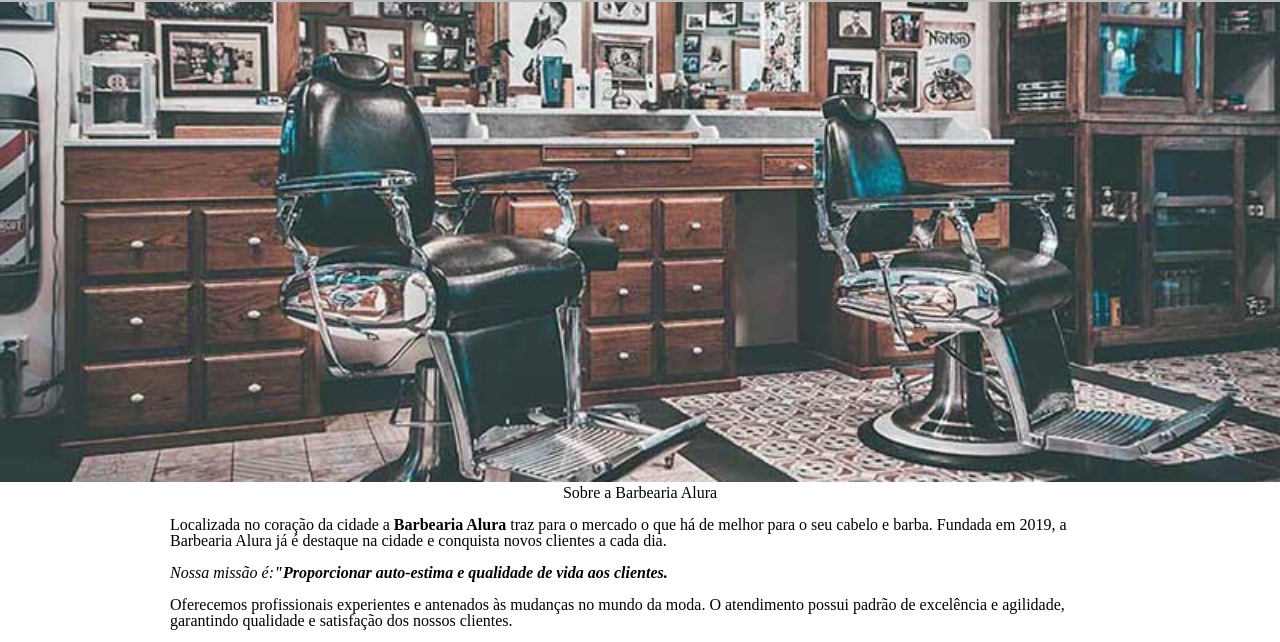
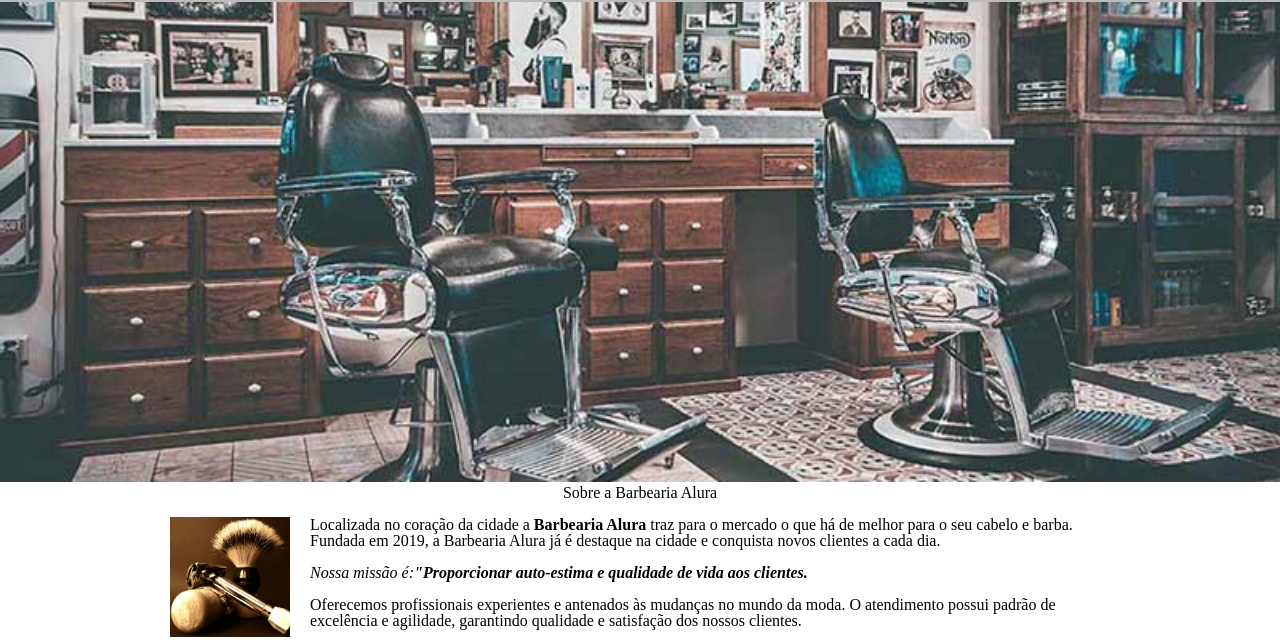
Before and after one commit to JTBCode86/HTML, a plain HTML site: page index.html in a window 1280 px wide. Shown: the part 291-933 px from the top of the page. Drawn offline with Linux system fonts and the light colour scheme.

Commit message:
Ajustando css, pagina principal e incluindo uma nova imagem.

```diff
--- a/Style.css
+++ b/Style.css
@@ -160,6 +160,7 @@ td, th{
     text-align: center;
     font-size: em;
     margin: 0 0 1em;
+    clear: left;
 }
 
 .principal p{
@@ -174,6 +175,12 @@ td, th{
     font-style: italic;
 }
 
+.utensilios{
+    width: 120px;
+    float: left;
+    margin: 0 20px 20px 0;
+}
+
 .imagembeneficios{
     width: 60%;
 }
--- a/index.html
+++ b/index.html
@@ -23,6 +23,9 @@
         <main>
             <section class="principal">
                 <h2 class="titulo-principal">Sobre a Barbearia Alura</h2>
+
+                <img class= "utensilios" src="utensilios.jpg" alt="utensilios de um barbeiro.">
+
                 <p>Localizada no coração da cidade a <strong>Barbearia Alura</strong> traz para o mercado o que há de melhor para o
                 seu cabelo e barba. Fundada em 2019, a Barbearia Alura já é destaque na cidade e conquista novos clientes a cada dia.</p>
                 <p id="missao"><em>Nossa missão é:<strong>"Proporcionar auto-estima e qualidade de vida
```
Also changed, not shown: utensilios.jpg (added).
